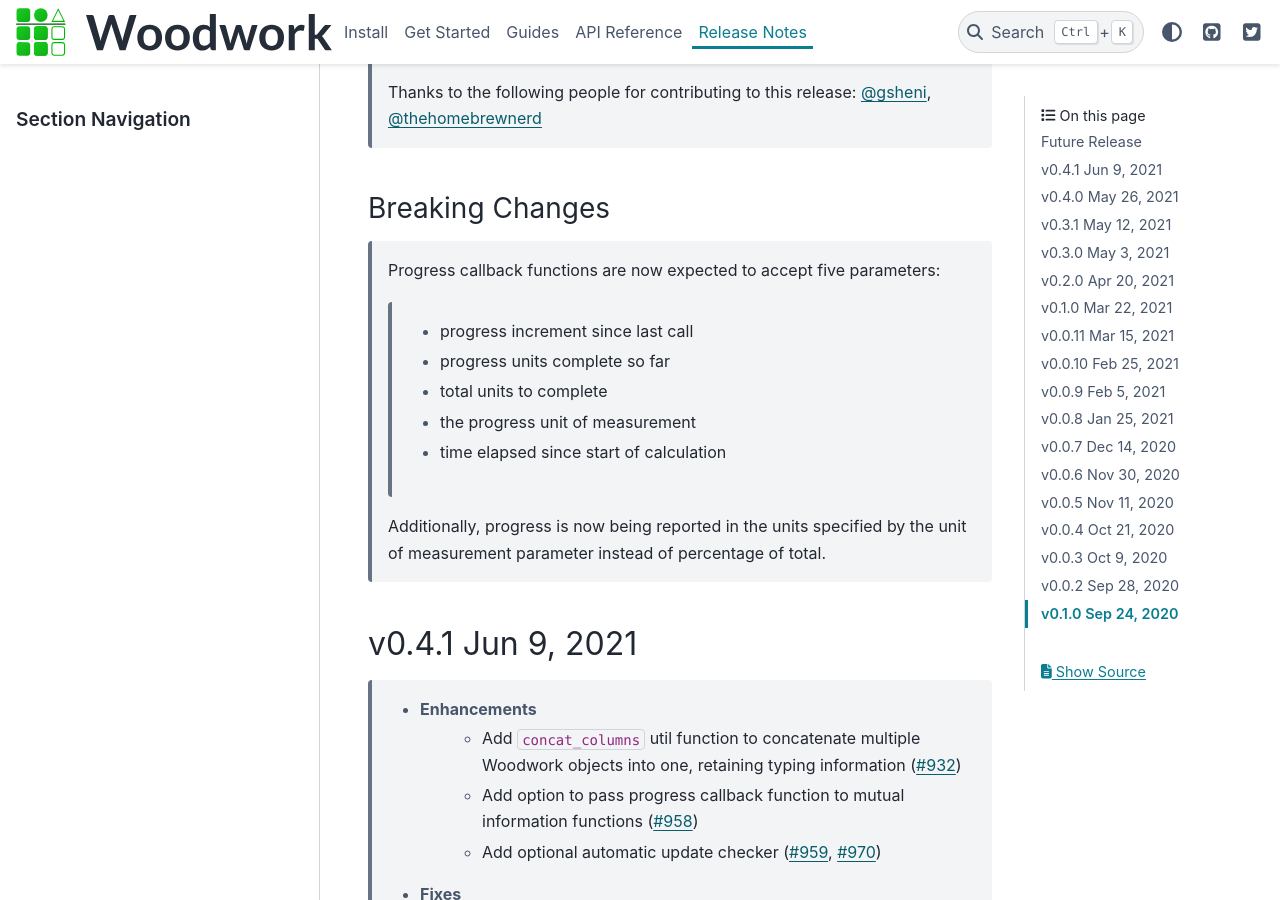
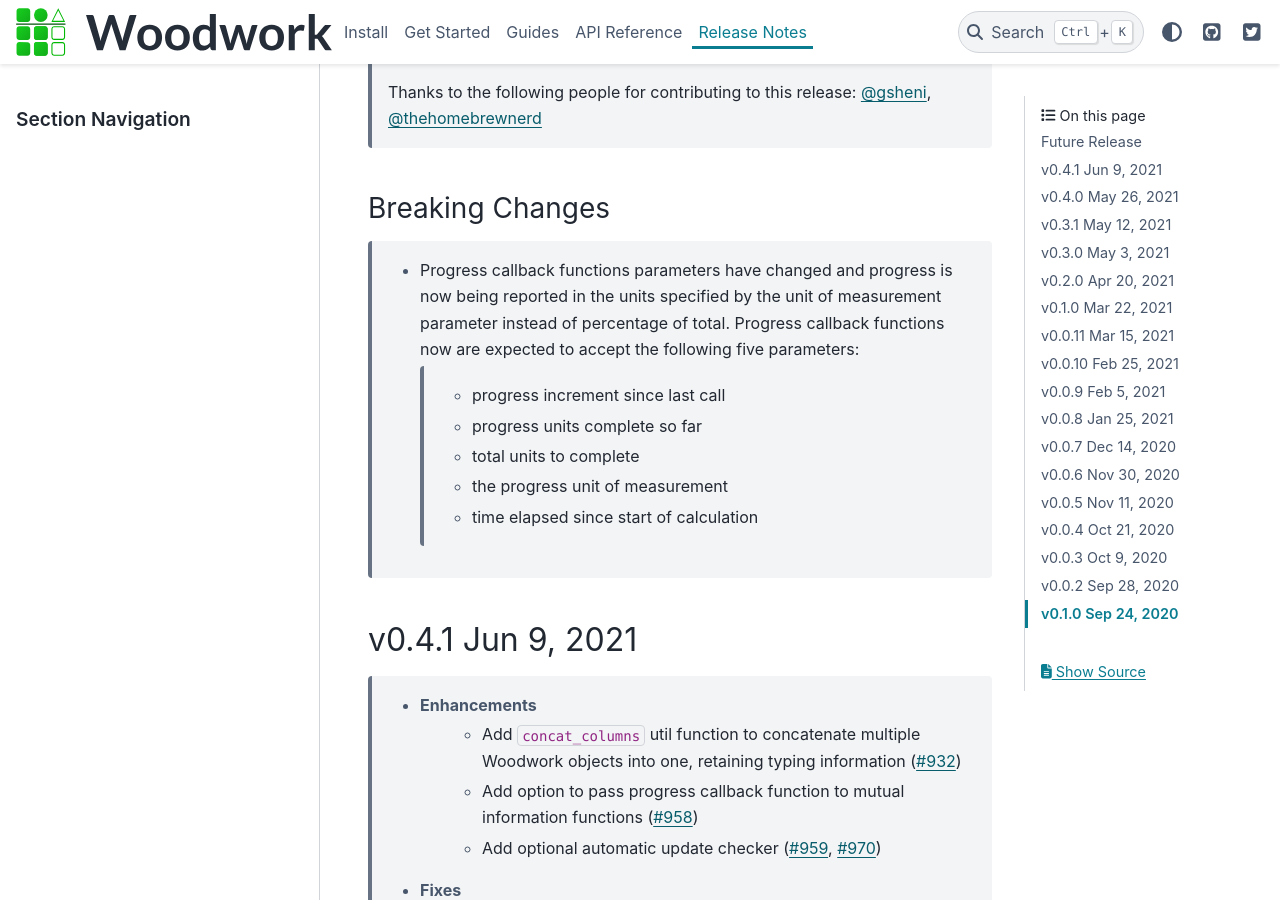
Before and after one commit to alteryx/woodwork, a Sphinx documentation site: the page built from docs/source/release_notes.rst, in a window 1280 px wide and 900 px high, scrolled down 462 px. Built offline with Sphinx 7.4.7 and the PyData theme 0.15.4, drawn with Linux system fonts in a browser that asks for light colours; comment, search, counter and statistics services are not loaded.

Commit message:
update release notes

```diff
--- a/docs/source/release_notes.rst
+++ b/docs/source/release_notes.rst
@@ -18,7 +18,9 @@ Future Release
 
 Breaking Changes
 ++++++++++++++++
-    Progress callback functions are now expected to accept five parameters:
+    * Progress callback functions parameters have changed and progress is now being reported in the units
+      specified by the unit of measurement parameter instead of percentage of total. Progress callback
+      functions now are expected to accept the following five parameters:
 
         * progress increment since last call
         * progress units complete so far
@@ -26,7 +28,6 @@ Breaking Changes
         * the progress unit of measurement
         * time elapsed since start of calculation
 
-    Additionally, progress is now being reported in the units specified by the unit of measurement parameter instead of percentage of total.
 
 v0.4.1 Jun 9, 2021
 ==================
```
